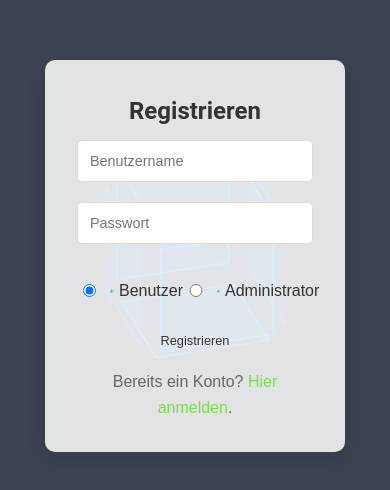
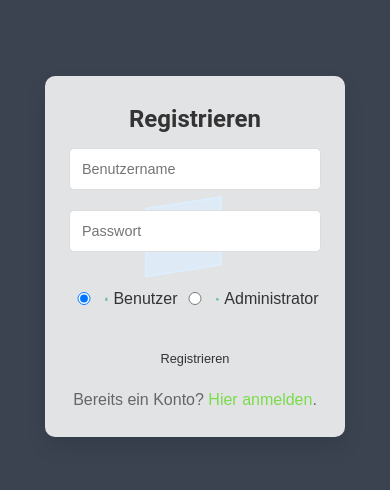
Before and after one commit to Alexandru-Dumitrel-Gheorghe/task-timer-app, a React (Create React App) app: page /register in a window 390 px wide. Shown: the part 166-656 px from the top of the page. Built offline with nearby package versions, Linux system fonts and the light colour scheme.

Commit message:
updatet css

```diff
--- a/src/components/Auth/Register.module.css
+++ b/src/components/Auth/Register.module.css
@@ -10,14 +10,15 @@
   min-height: 100vh;
   background-color: #3b4351;
   padding: 20px;
-  overflow: hidden;
+  overflow-x: hidden; /* Verhindert horizontales Scrollen */
   position: relative;
+  width: 100%;
 }
 
 /* 3D Cube Styling */
 .cube {
-  width: 150px;
-  height: 150px;
+  width: 120px; /* Angepasste Größe für bessere Responsivität */
+  height: 120px;
   position: absolute;
   top: 50%;
   left: 50%;
@@ -29,29 +30,34 @@
 
 .face {
   position: absolute;
-  width: 150px;
-  height: 150px;
+  width: 120px;
+  height: 120px;
   background: rgba(30, 136, 229, 0.2); /* Leicht transparente Farbe */
   border: 2px solid #1e88e5;
 }
 
 .face1 {
-  transform: rotateY(0deg) translateZ(75px);
+  transform: rotateY(0deg) translateZ(60px);
 }
+
 .face2 {
-  transform: rotateY(90deg) translateZ(75px);
+  transform: rotateY(90deg) translateZ(60px);
 }
+
 .face3 {
-  transform: rotateY(180deg) translateZ(75px);
+  transform: rotateY(180deg) translateZ(60px);
 }
+
 .face4 {
-  transform: rotateY(-90deg) translateZ(75px);
+  transform: rotateY(-90deg) translateZ(60px);
 }
+
 .face5 {
-  transform: rotateX(90deg) translateZ(75px);
+  transform: rotateX(90deg) translateZ(60px);
 }
+
 .face6 {
-  transform: rotateX(-90deg) translateZ(75px);
+  transform: rotateX(-90deg) translateZ(60px);
 }
 
 @keyframes rotateCube {
@@ -71,11 +77,11 @@
     255,
     0.85
   ); /* Halbtransparentes Hintergrund */
-  padding: 2.5rem;
+  padding: 2rem;
   border-radius: 10px;
   box-shadow: 0 10px 20px rgba(0, 0, 0, 0.1);
-  max-width: 400px;
-  width: 100%;
+  max-width: 100%;
+  width: 400px; /* Flexibles Anpassen */
   text-align: center;
   position: relative;
   z-index: 1; /* Formular über dem Cube */
@@ -114,6 +120,7 @@ h2 {
   display: flex;
   justify-content: space-around;
   margin: 20px 0;
+  flex-wrap: wrap; /* Zeilenumbruch für kleinere Bildschirme */
 }
 
 .roleOption {
@@ -122,6 +129,7 @@ h2 {
   cursor: pointer;
   color: #333;
   transition: color 0.3s ease;
+  margin-bottom: 10px; /* Abstand für kleine Bildschirme */
 }
 
 .roleOption input {
@@ -237,18 +245,23 @@ p a:hover {
 }
 
 @media (max-width: 480px) {
+  .container {
+    padding: 10px; /* Reduzierte Padding für kleinere Bildschirme */
+  }
+
   .cube {
-    width: 120px;
-    height: 120px;
+    width: 80px; /* Weitere Reduzierung der Größe für kleine Bildschirme */
+    height: 80px;
   }
 
   .face {
-    width: 120px;
-    height: 120px;
+    width: 80px;
+    height: 80px;
+    transform: rotateY(0deg) translateZ(40px); /* Angepasst zur neuen Cube-Größe */
   }
 
   .formWrapper {
-    padding: 2rem;
+    padding: 1.5rem;
     max-width: 300px;
   }
 
```
